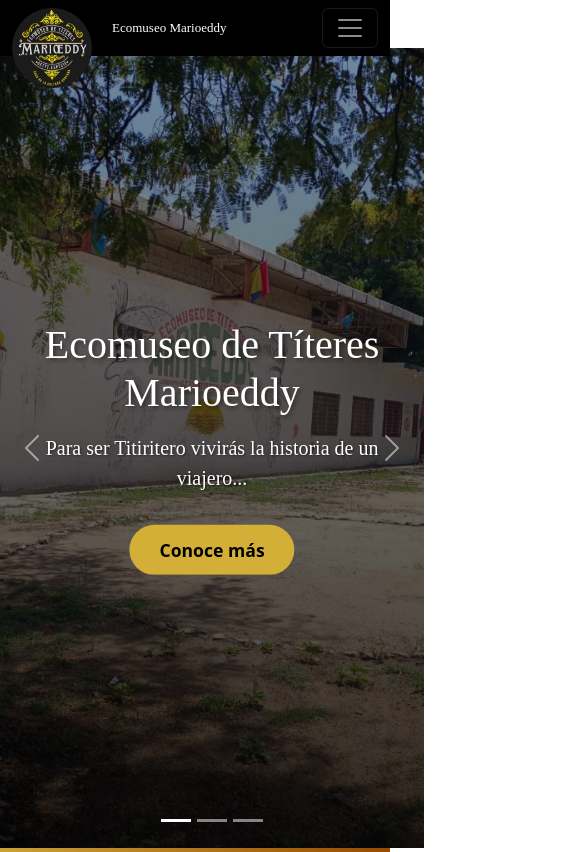
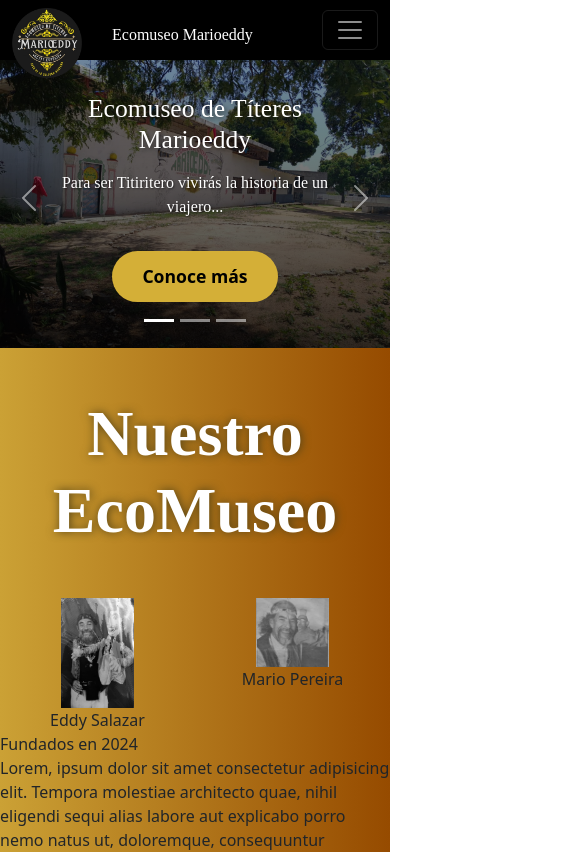
Before and after one commit to luigui29/ecomuseo-marioeddy-2, a React (Vite) app: page / in a window 390 px wide. Shown: the top 852 px of the page, 585 px wide, since content can reach past the window. Built offline with nearby package versions, Linux system fonts and the light colour scheme; a web font is replaced by a local one.

Commit message:
feat: navbar y carousel responsive en homepage para dimensiones de telefono

```diff
--- a/src/Components/Hero.css
+++ b/src/Components/Hero.css
@@ -83,3 +83,22 @@
     font-size: 1.25rem;
   }
 }
+@media (max-width: 414px) {
+  .hero-section {
+    height: 300px;
+  }
+
+  .hero-title { font-size: 1.6rem; }
+  .hero-subtitle { font-size: 1rem; }
+
+  #mainCarousel {
+    height: 300px;
+  }
+
+  .carousel-inner,
+  .hero-container,
+  .carousel-item,
+  .carousel-item-active {
+    height: 100%;
+  }
+}
--- a/src/Components/sections/NavFoot.css
+++ b/src/Components/sections/NavFoot.css
@@ -4,7 +4,7 @@
 
 #ecomuseo-icon {
   position: absolute;
-   top: 0;
+  top: 0;
 }
 
 #ecomuseo-title {
@@ -23,9 +23,14 @@
   }
 }
 
-@media (max-width: 400px) {
+@media (max-width: 414px) {
+  #ecomuseo-icon {
+    width: 70px;
+  }
+
   .navbar-brand {
-    font-size: 13px;
+    padding-top: 15px;
+    font-size: 16px;
   }
 }
 
--- a/src/Components/sections/Navbar.jsx
+++ b/src/Components/sections/Navbar.jsx
@@ -6,7 +6,7 @@
     <nav className="navbar fixed-top navbar-expand-md navbar-dark">
       <div className="container position-relative">
         <a className="navbar-brand" href="/">
-          <img src={logo} alt="Logo" width="80px" className="d-inline-block align-top me-2" id="ecomuseo-icon"/>
+          <img src={logo} alt="Logo" className="d-inline-block align-top me-2" id="ecomuseo-icon"/>
           <div id="ecomuseo-title"> Ecomuseo Marioeddy </div>
         </a>
         <button className="navbar-toggler" type="button" data-bs-toggle="collapse" data-bs-target="#navbarNav">
--- a/src/pages/pages.css
+++ b/src/pages/pages.css
@@ -126,6 +126,17 @@
     width: 50%;
     right: -50px;
    }
+}
+
+@media (max-width: 414px) {
+  #decoracion-izquierda,
+  #decoracion-derecha,
+  #visitanos-titere-1,
+  #visitanos-titere-2 {
+    display: none;
+  }
+
+  .subtitle-font { font-size: 4rem; }
 }
 
 /* Collection Page */
```
Also changed, not shown: src/Components/CardTiteres.jsx (indentation only).
